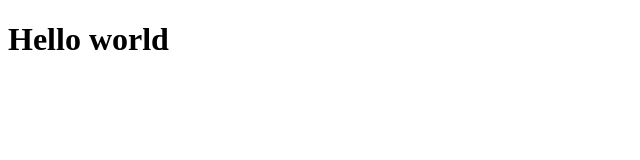
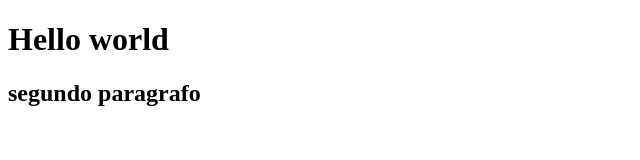
Before and after one commit to JardelLion/demo-repo, a plain HTML site: page index.html in a window 1280 px wide. Shown: the whole page, without its empty margins (0-640 px from the left). Drawn offline with Linux system fonts and the light colour scheme.

Commit message:
addend a p tag

```diff
--- a/index.html
+++ b/index.html
@@ -7,6 +7,7 @@
 </head>
 <body>
     <h1>Hello world</h1>
+    <h2>segundo paragrafo</h2>
 
 </body>
 </html>
```
